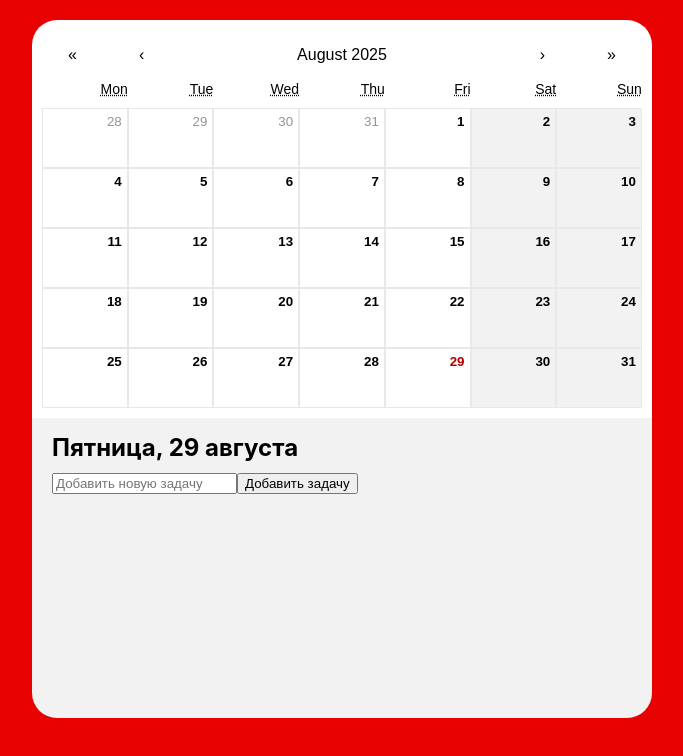
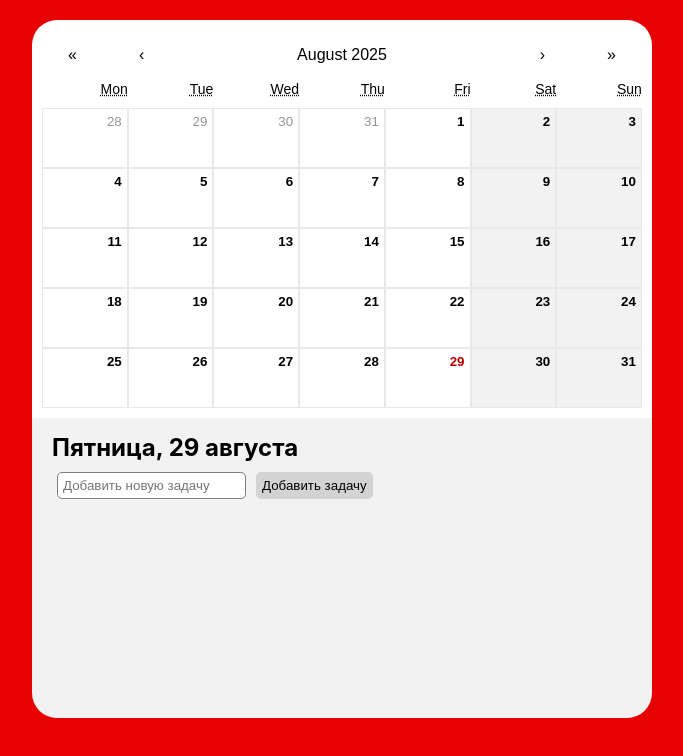
Before and after one commit to BYulia911/task-manager-react, a React (Create React App) app: page / in a window 1280 px wide. Shown: the top 756 px of the page, without its empty margins (298-981 px from the left). Built offline with nearby package versions, Linux system fonts and the light colour scheme; a web font is replaced by a local one.

Commit message:
Front для ввода задачи, стили при наведении

```diff
--- a/src/components/Calendar/Calendar.css
+++ b/src/components/Calendar/Calendar.css
@@ -41,6 +41,14 @@
     color: black;
 }
 
+.react-calendar__tile:hover {
+    background-color: #f2f2f2;
+}
+
+.react-calendar__navigation__label__labelText {
+    font-weight: 400;
+}
+
 .react-calendar__tile--range {
     color: rgb(179, 0, 0);
 }
--- a/src/components/Calendar/Calendar.js
+++ b/src/components/Calendar/Calendar.js
@@ -1,4 +1,3 @@
-import React from 'react';
 import Calendar from 'react-calendar';
 import './Calendar.css';
 
--- a/src/components/TaskManager/TaskManager.css
+++ b/src/components/TaskManager/TaskManager.css
@@ -7,6 +7,25 @@
 
 .date {
     margin: 15px 0 10px 0;
+}
+
+.task-input {
+    padding: 5px;
+    border-radius: 5px;
+    border: 1px solid gray;
+    margin-right: 10px;
+    margin-left: 5px;
+}
+
+.add-button {
+    padding: 6px;
+    border: 0;
+    border-radius: 5px;
+    background-color: lightgray;
+}
+
+.add-button:hover {
+    background-color: #b5b5b5;
 }
 
 ul {
@@ -36,10 +55,14 @@ ul {
 }
 
 .delete-button {
-    background-color: rgb(231, 1, 1);
+    background-color: #e70101;
     color: white;
     border: 0;
     padding: 8px;
     border-radius: 12px;
     margin-left: 20px;
 }
+
+.delete-button:hover {
+    background-color: #c20202;
+}
--- a/src/components/TaskManager/TaskManager.js
+++ b/src/components/TaskManager/TaskManager.js
@@ -39,12 +39,13 @@ function TaskManager({ selectedDate }) {
       <h2 className='date'>{capitalizedDate}</h2>
       <input
         id='task-input'
+        className='task-input'
         type='text'
         value={taskInput}
         onChange={(e) => setTaskInput(e.target.value)}
         placeholder='Добавить новую задачу'
       />
-      <button onClick={addTask}>Добавить задачу</button>
+      <button className='add-button' onClick={addTask}>Добавить задачу</button>
       <ul>
         {tasks.map((task, index) => (
           <li key={index} className='task-item'>
```
